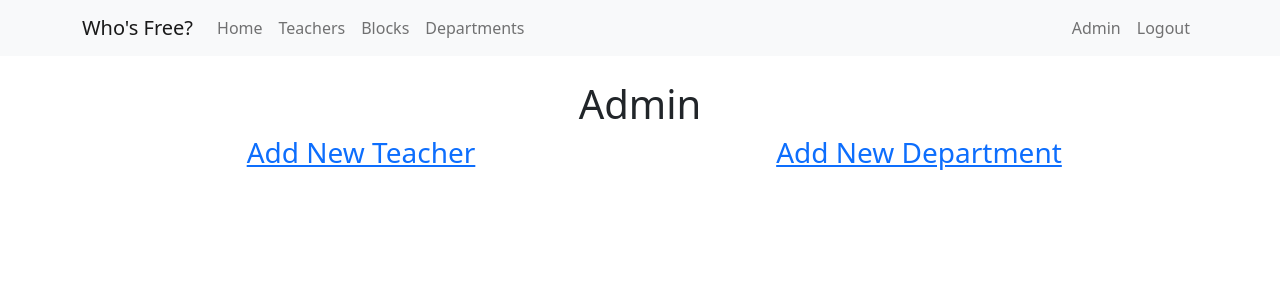
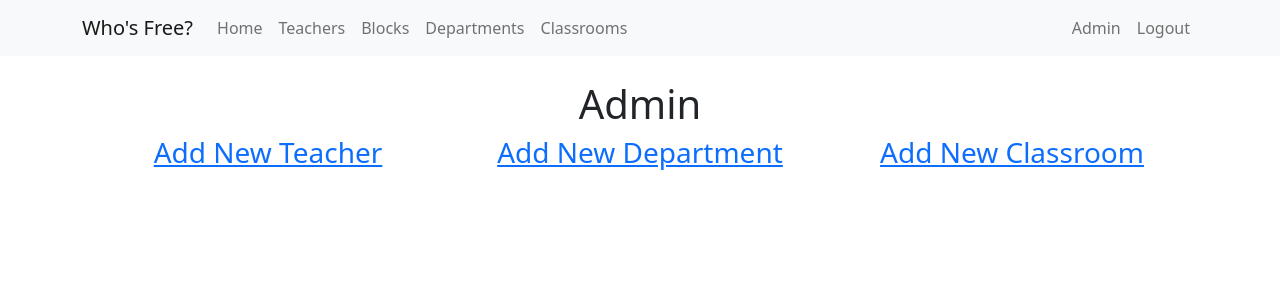
Before and after one commit to blackerby/school, a PHP site: page /admin/index.php in a window 1280 px wide. Shown: the top 300 px of the page. Run offline with PHP 8.4, Linux system fonts and the light colour scheme; the visitor is signed in with stand-in values (Sample User, id 1); data comes from the database, SQL or seed files in the repository.

Commit message:
Add some classroom functionality

```diff
--- /dev/null
+++ b/app/data/classroom.class.php
@@ -0,0 +1,7 @@
+<?php
+
+class Classroom
+{
+  public $id;
+  public $name;
+}
--- /dev/null
+++ b/app/data/classroomblock.class.php
@@ -0,0 +1,7 @@
+<?php
+
+class ClassroomBlock
+{
+  public $block_id;
+  public $classroom_id;
+}
--- a/app/data/data.class.php
+++ b/app/data/data.class.php
@@ -97,4 +97,31 @@ class Data
   static public function delete_department($id) {
     return self::$ds->delete_department($id);
   }
+
+  static public function get_classrooms() {
+    return self::$ds->get_classrooms();
+  }
+  static public function add_classroom($name) {
+    return self::$ds->add_classroom($name);
+  }
+
+  static public function get_classroom($id) {
+    return self::$ds->get_classroom($id);
+  }
+
+  static public function delete_classroom($id) {
+    return self::$ds->delete_classroom($id);
+  }
+
+  static public function get_classroom_blocks($classroom_id) {
+    return self::$ds->get_classroom_blocks($classroom_id);
+  }
+
+  static public function get_classroom_free_blocks($classroom_id) {
+    return self::$ds->get_classroom_free_blocks($classroom_id);
+  }
+
+  static public function search_classrooms($search) {
+    return self::$ds->search_classrooms($search);
+  }
 }
--- a/app/data/dataprovider.class.php
+++ b/app/data/dataprovider.class.php
@@ -4,6 +4,8 @@ require('teacher.class.php');
 require('block.class.php');
 require('teacherblock.class.php');
 require('department.class.php');
+require('classroom.class.php');
+require('classroomblock.class.php');
 
 class DataProvider
 {
@@ -198,12 +200,16 @@ class DataProvider
       $query->execute($sql_params);
     }
 
-    $data = $query->fetchAll(PDO::FETCH_CLASS, $class);
+    if ($query === false) {
+      return [];
+    } else {
+      $data = $query->fetchAll(PDO::FETCH_CLASS, $class);
 
-    $query = null;
-    $db = null;
+      $query = null;
+      $db = null;
 
-    return $data;
+      return $data;
+    }
   }
 
   private function get($sql, $sql_params, $class) {
@@ -242,4 +248,53 @@ class DataProvider
     $db = null;
   }
 
+  public function get_classrooms() {
+    return $this->query(
+      'SELECT * FROM classrooms ORDER BY LEFT(name, 1);',
+      [],
+      'Classroom'
+    );
+  }
+  public function add_classroom($name) {
+    $this->execute(
+      'INSERT INTO classrooms (name) VALUES (:name);',
+      [':name' => $name]
+    );
+  }
+  public function get_classroom($id) {
+    $sql = 'SELECT * FROM classrooms WHERE id = :id;';
+    return $this->get($sql, [':id' => $id], 'Classroom');
+  }
+
+  public function delete_classroom($id) {
+    $this->execute('DELETE FROM classrooms WHERE id = :id;', [':id' => $id]);
+  }
+
+  public function get_classroom_blocks($classroom_id) {
+    $sql = 'SELECT * FROM classrooms_blocks WHERE classroom_id = :classroom_id;';
+    return $this->query($sql, [':classroom_id' => $classroom_id], 'ClassroomBlock');
+  }
+
+  public function get_classroom_free_blocks($classroom_id) {
+    $sql = <<<EOS
+    SELECT * FROM blocks
+    WHERE blocks.id NOT IN (
+      SELECT blocks.id FROM blocks
+      LEFT JOIN classrooms_blocks
+      ON blocks.id = classrooms_blocks.block_id
+      LEFT JOIN classrooms
+      ON classrooms.id = classrooms_blocks.classroom_id
+      WHERE classrooms_blocks.classroom_id = :classroom_id
+    );
+    EOS;
+    return $this->query($sql, [':classroom_id' => $classroom_id], 'Block');
+  }
+
+  public function search_classrooms($search) {
+    return $this->query(
+      'SELECT * FROM classrooms WHERE name LIKE :search;',
+      [':search' => '%' . $search . '%'],
+      'Classroom'
+    );
+  }
 }
--- a/scripts/main.js
+++ b/scripts/main.js
@@ -5,6 +5,7 @@ const teachersIndex = document.getElementById("teachers");
 const blocksIndex = document.getElementById("blocks");
 const deptIndex = document.getElementById("departments");
 const adminIndex = document.getElementById("admin");
+const classroomsIndex = document.getElementById("classrooms");
 
 const url = new URL(document.URL);
 const pathname = url.pathname;
@@ -25,4 +26,7 @@ switch (pathname) {
   case "/school/admin/":
     adminIndex.classList.add("active");
     break;
+  case "/school/classrooms.php":
+    classroomsIndex.classList.add("active");
+    break;
 }
--- a/views/admin/index.view.php
+++ b/views/admin/index.view.php
@@ -6,5 +6,8 @@
     <div class="col">
       <h3><a href="add-department.php">Add New Department</a></h3>
     </div>
+    <div class="col">
+      <h3><a href="add-classroom.php">Add New Classroom</a></h3>
+    </div>
   </div>
 </div>
--- a/views/departments.view.php
+++ b/views/departments.view.php
@@ -1,4 +1,3 @@
-
 <table class="table table-striped">
   <?php foreach ($model as $department) : ?>
     <tr>
--- a/views/partials/nav.php
+++ b/views/partials/nav.php
@@ -18,6 +18,9 @@
           <li class="nav-item">
             <a class="nav-link" href="/school/departments.php" id="departments">Departments</a>
           </li>
+          <li class="nav-item">
+            <a class="nav-link" href="/school/classrooms.php" id="classrooms">Classrooms</a>
+          </li>
         </ul>
         <ul class="navbar-nav float-end">
             <?php if (is_user_authenticated()) : ?>
```
Also changed, not shown: admin/add-classroom.php (added, +25 -0 lines), admin/delete-classroom.php (added, +41 -0 lines), classroom-detail.php (added, +31 -0 lines), classrooms.php (added, +20 -0 lines), views/admin/add-classroom.view.php (added, +9 -0 lines), views/admin/delete-classroom.view.php (added, +8 -0 lines), views/classroom-detail.view.php (added, +38 -0 lines), views/classrooms.view.php (added, +17 -0 lines).
